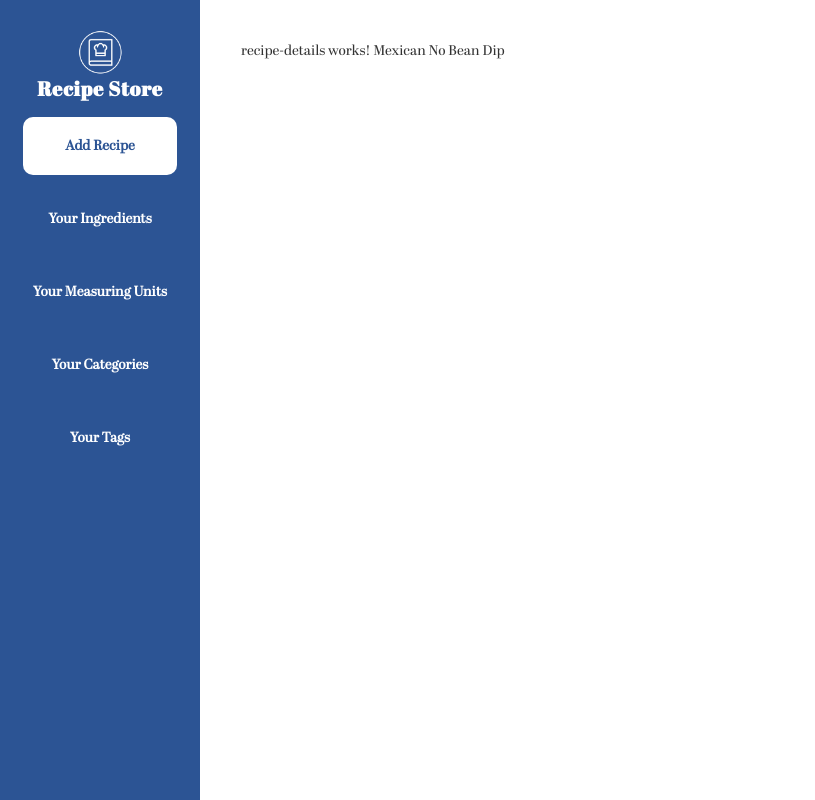
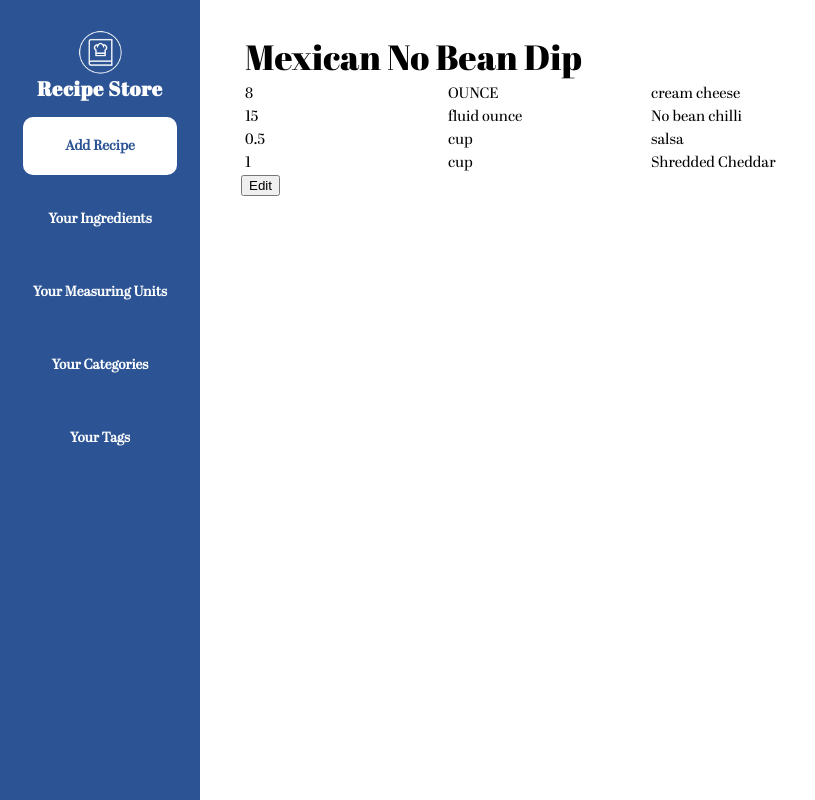
Before and after one commit to theheuman/RecipeStore, an Angular app: page /details/1 in a window 1280 px wide. Shown: the whole page, without its empty margins (0-815 px from the left). Built offline with nearby package versions, Linux system fonts and the light colour scheme.

Commit message:
recipe details basics

```diff
--- a/src/app/components/recipe-card/recipe-card.component.html
+++ b/src/app/components/recipe-card/recipe-card.component.html
@@ -1,4 +1,7 @@
-<div class="card" [routerLink] = "['/details', recipe.id]">
+<div *ngIf="!recipe" class="card">
+  Loading
+</div>
+<div *ngIf="recipe" class="card" [routerLink] = "['/details', recipe.id]">
   <h1>
     {{recipe.name}}
   </h1>
--- a/src/app/components/recipe-card/recipe-card.component.ts
+++ b/src/app/components/recipe-card/recipe-card.component.ts
@@ -10,7 +10,7 @@ import {MeasuringUnitMap, MeasuringUnitPlurals} from "../../enums/MeasuringUnit"
 export class RecipeCardComponent implements OnInit {
 
   unitPluralMap = MeasuringUnitMap
-  @Input() recipe: Recipe
+  @Input() recipe: Recipe | undefined
 
   constructor() {
   }
--- a/src/app/pages/recipe-details/recipe-details.component.html
+++ b/src/app/pages/recipe-details/recipe-details.component.html
@@ -1 +1,42 @@
-<p>recipe-details works! {{recipe?.name}}</p>
+<ng-container *ngIf="!recipe">
+
+</ng-container>
+<ng-container *ngIf="recipe">
+  <input
+    class="input header"
+    [ngClass]="{'disabled': !edit}"
+    type="text"
+    [readonly]="!edit"
+    [value]="recipe.name"
+  >
+  <div
+    class="side-by-side"
+    *ngFor="let ingredient of recipe.ingredients"
+  >
+    <input
+      class="input"
+      [ngClass]="{'disabled': !edit}"
+      type="number"
+      [readonly]="!edit"
+      [value]="ingredient.amount"
+    >
+    <input
+      class="input"
+      [ngClass]="{'disabled': !edit}"
+      type="text"
+      [readonly]="!edit"
+      [value]="ingredient.measuringUnit"
+    >
+    <input
+      class="input"
+      [ngClass]="{'disabled': !edit}"
+      type="text"
+      [readonly]="!edit"
+      [value]="ingredient.edibleSubstance.name"
+    >
+
+  </div>
+  <button (click)="edit = !edit">
+    Edit
+  </button>
+</ng-container>
--- a/src/app/pages/recipe-details/recipe-details.component.scss
+++ b/src/app/pages/recipe-details/recipe-details.component.scss
@@ -0,0 +1,13 @@
+.input {
+  font-size: 15px;
+  font-family: "Abril Regular", serif;
+
+  &.disabled {
+    border: 2px solid transparent;
+  }
+
+  &.header {
+    font-size: 35px;
+    font-family: "Abril Fatface", serif;
+  }
+}
--- a/src/app/pages/recipe-details/recipe-details.component.ts
+++ b/src/app/pages/recipe-details/recipe-details.component.ts
@@ -10,6 +10,7 @@ import {RecipeService} from "../../services/recipe.service";
 })
 export class RecipeDetailsComponent implements OnInit {
   recipe: Recipe | undefined
+  edit = false
   constructor(private route: ActivatedRoute, private recipeService: RecipeService) { }
 
   ngOnInit(): void {
@@ -18,7 +19,6 @@ export class RecipeDetailsComponent implements OnInit {
       this.recipeService.getRecipe(id).then((recipe) => {
         this.recipe = recipe
       })
-
     });
   }
 
```
